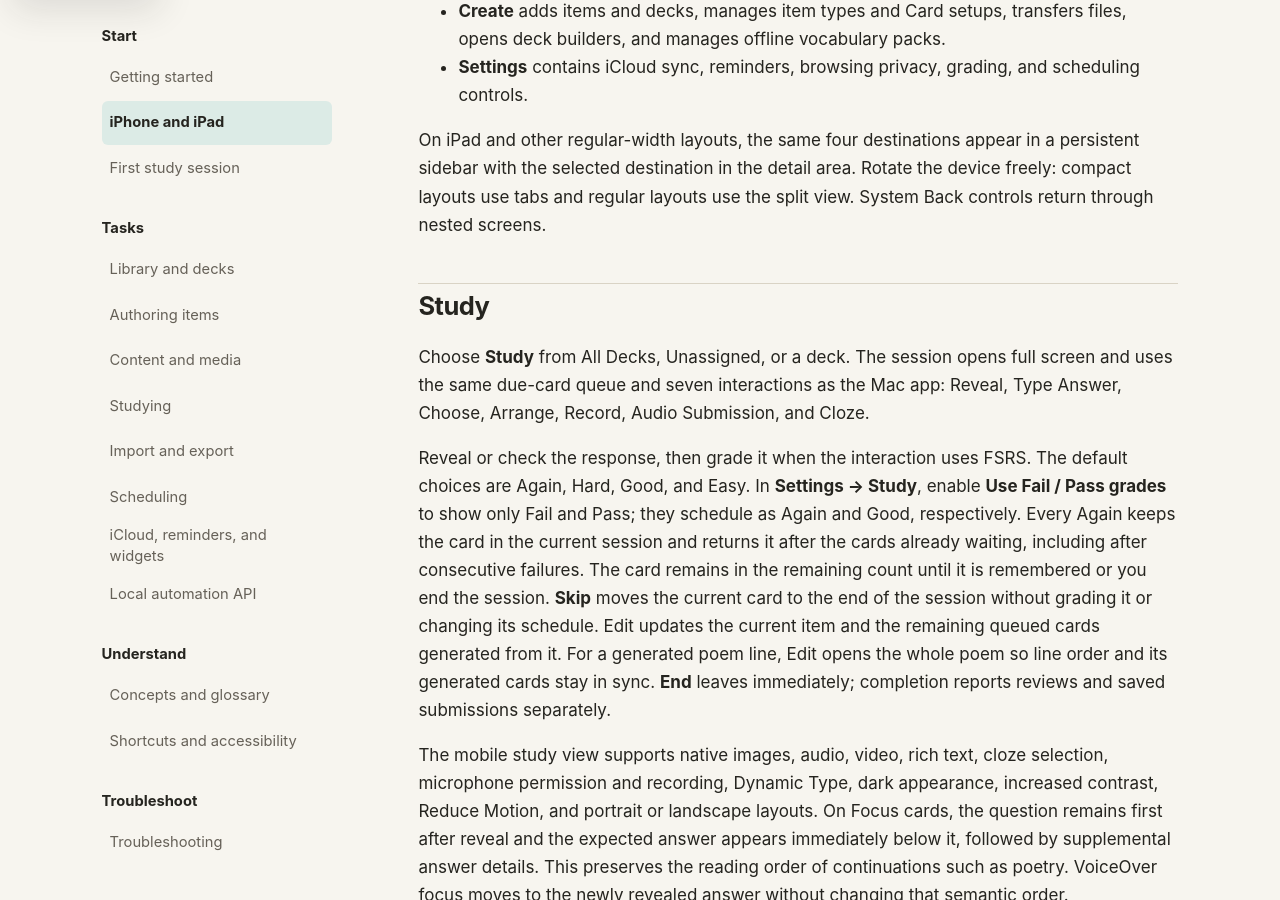
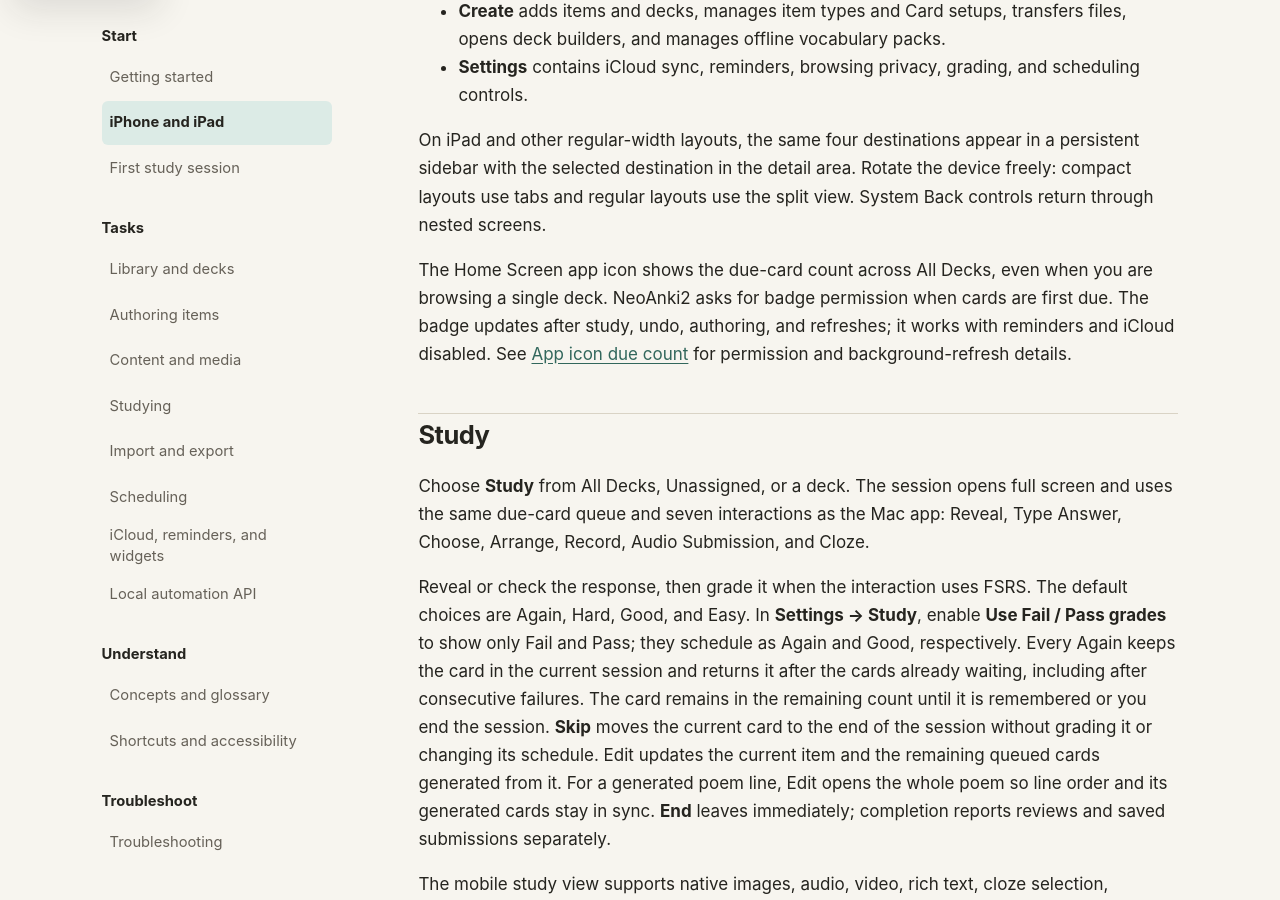
Before and after one commit to neoanki2/neoanki2, a Jekyll site: the page built from docs/user/iphone-ipad.md, in a window 1280 px wide and 900 px high, scrolled down 981 px. Built offline with Jekyll 4.4.1, drawn with Linux system fonts in a browser that asks for light colours.

Commit message:
Document app icon due-count behavior

```diff
--- a/docs/user/iphone-ipad.md
+++ b/docs/user/iphone-ipad.md
@@ -50,6 +50,13 @@
 a persistent sidebar with the selected destination in the detail area. Rotate
 the device freely: compact layouts use tabs and regular layouts use the split
 view. System Back controls return through nested screens.
+
+The Home Screen app icon shows the due-card count across All Decks, even when
+you are browsing a single deck. NeoAnki2 asks for badge permission when cards
+are first due. The badge updates after study, undo, authoring, and refreshes;
+it works with reminders and iCloud disabled. See
+[App icon due count](../sync-reminders-widgets/#app-icon-due-count) for permission
+and background-refresh details.
 
 ## Study
 
```
Also changed, not shown: docs/user/getting-started.md (+5 -0 lines), docs/user/item-types-and-templates.md (+5 -0 lines), docs/user/library-and-decks.md (+5 -0 lines), docs/user/troubleshooting.md (+5 -0 lines).
